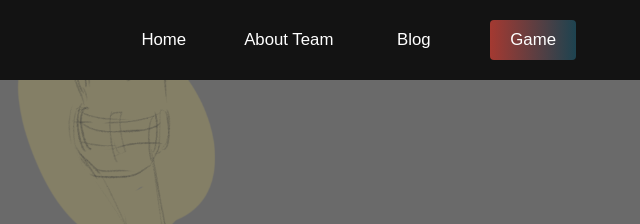
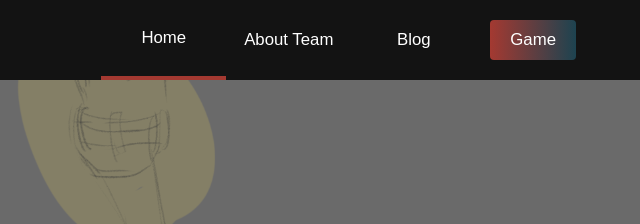
Before and after one commit to tianhuizhou/web-practice-pureLib, a plain HTML site: page index.html in a window 1280 px wide. Shown: the top 224 px of the page, 640-1280 px from the left. Drawn offline with nearby package versions, Linux system fonts and the light colour scheme.

Commit message:
finished

```diff
--- a/app.js
+++ b/app.js
@@ -7,3 +7,44 @@ const mobileMenu = () => {
 }
 
 menu.addEventListener('click', mobileMenu);
+
+const navLogo = document.querySelector('#navbar_logo');
+const highlightMenu = () => {
+    const elem = document.querySelector('.highlight')
+    const homeMenu = document.querySelector('#home-page')
+    const aboutMenu = document.querySelector('#about-page')
+    const serviceMenu = document.querySelector('#services-page')
+    let scrollPos = window.scrollY
+    if (window.innerWidth > 960 && scrollPos < 600) {
+        homeMenu.classList.add('highlight')
+        aboutMenu.classList.remove('highlight')
+        return
+    } else if (window.innerWidth > 960 && scrollPos < 1400) {
+        aboutMenu.classList.add('highlight');
+        homeMenu.classList.remove('highlight')
+        serviceMenu.classList.remove('highlight')
+        return
+    }else if (window.innerWidth > 960 && scrollPos < 2345) {
+
+        aboutMenu.classList.remove('highlight');
+        serviceMenu.classList.add('highlight')
+        return
+    }
+
+    if ((elem && window.innerWidth < 960 && scrollPos < 600) || elem){
+        elem.classList.remove('highlight');
+    }
+}
+
+window.addEventListener("scroll", highlightMenu);
+window.addEventListener("click", highlightMenu);
+
+const hideMobileMenu = () => {
+    const menuBars = document.querySelector('.is-active')
+    if(window.innerWidth <= 768 && menuBars) {
+        menu.classList.toggle('is-active')
+        menuLinks.classList.remove('active')
+    }
+}
+menuLinks.addEventListener("click", hideMobileMenu)
+navLogo.addEventListener("click", hideMobileMenu)
--- a/style.css
+++ b/style.css
@@ -245,7 +245,7 @@
 }
 
 .highlight {
-    border-bottom: 4px solid rgb(132,0,255);
+    border-bottom: 4px solid rgb(164,57,49);
 }
 
 @media screen and (max-width: 767px) {
@@ -451,7 +451,7 @@
 
 
 .services {
-    background: #131313;
+    background: #5f5f5f;
     display: flex;
     justify-content: center;
     flex-direction: column;
```
